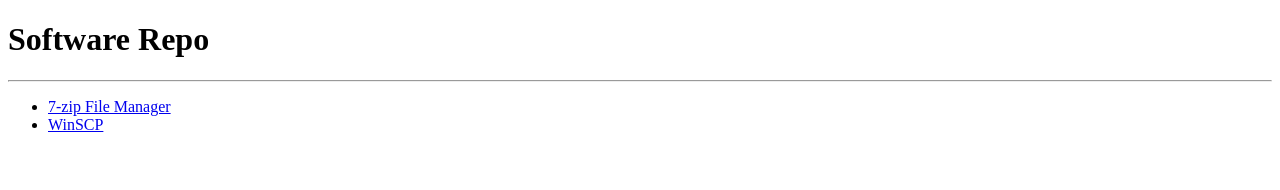
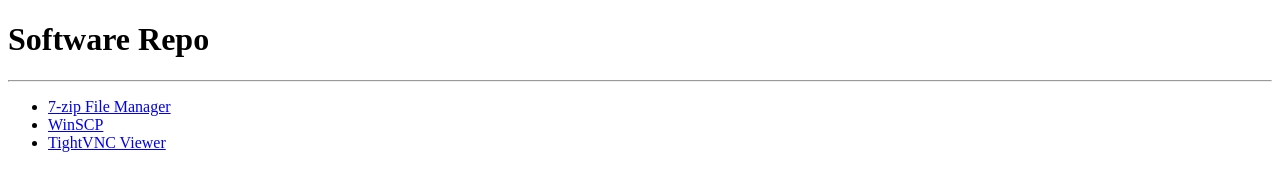
Before and after one commit to Traneptora/software-repo, a plain HTML site: page index.html in a window 1280 px wide. Drawn offline with Linux system fonts and the light colour scheme.

Commit message:
Add TightVNCViewer to the table of contents

```diff
--- a/index.html
+++ b/index.html
@@ -7,6 +7,7 @@
 	<section><ul>
 		<li><a href="windows/7zFM.exe">7-zip File Manager</a></li>
 		<li><a href="windows/WinSCP.exe">WinSCP</a></li>
+		<li><a href="windows/TightVNCViewer.exe">TightVNC Viewer</a></li>
 	</ul></section>
 </body>
 </html>
```
